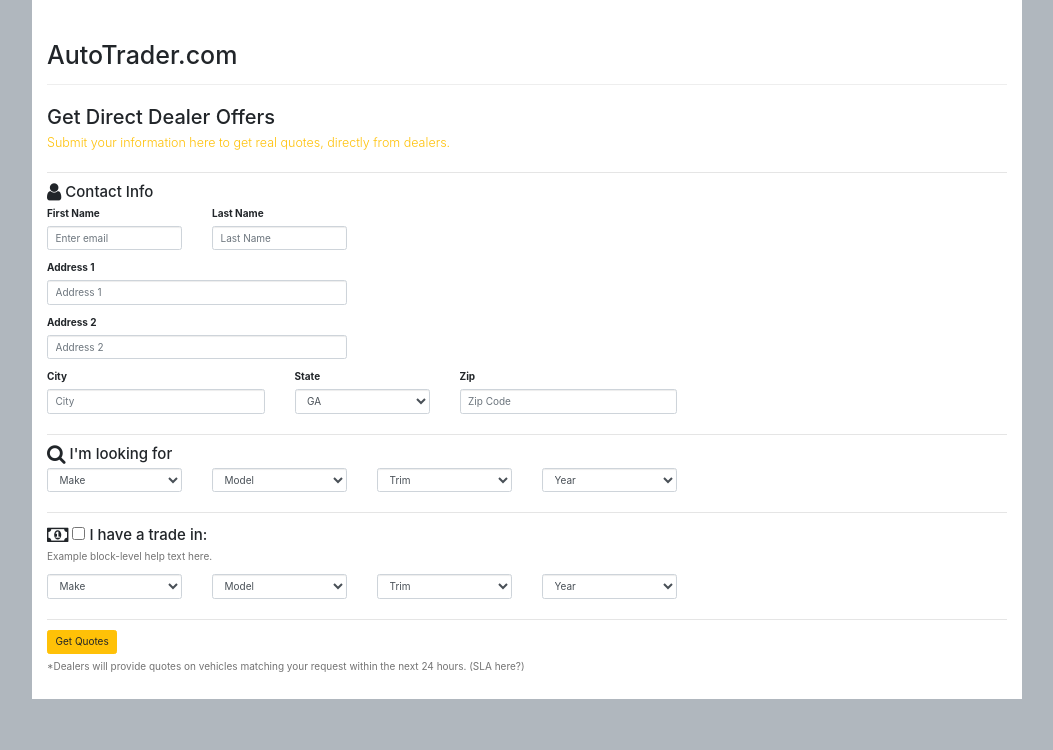
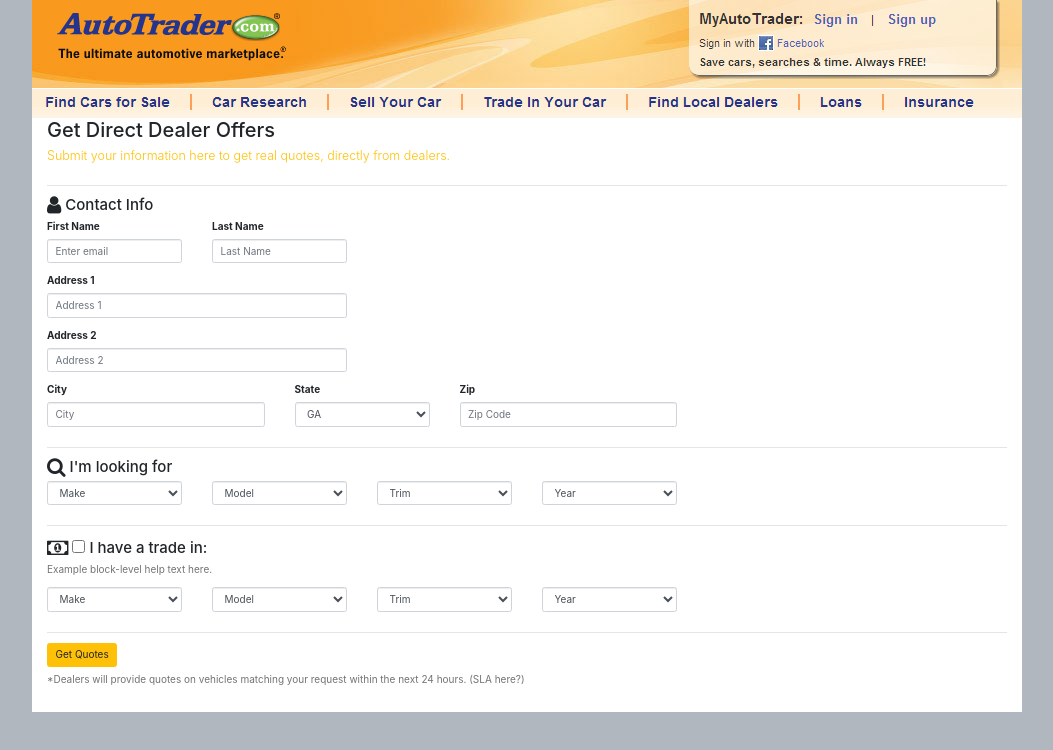
Before and after one commit to mdfloyd21/innovationday, a plain HTML site: page cust_request.html in a window 1280 px wide. Shown: the whole page, without its empty margins (113-1166 px from the left). Drawn offline with nearby package versions, Linux system fonts and the light colour scheme.

Commit message:
Added header

```diff
--- a/css/base_style.css
+++ b/css/base_style.css
@@ -1,9 +1,21 @@
 body{
 	background-color:#b0b7be;
+	padding:0;
+	margin:0;
+}
+
+.page-header{
+	padding-top:0;
+	margin-top:0;
+	padding-bottom:0;
+	margin-bottom:0;
+	border-bottom:0;
 }
 
 /* Customize container */
   .container {
+  	margin-top:0;
+  	padding-top:0;
     max-width: 990px;
     background-color:#fff;
   }
--- a/cust_request.html
+++ b/cust_request.html
@@ -9,11 +9,11 @@
 		<link href="../css/base_style.css" rel="stylesheet">
 	</head>
 	<body>
+		<div class="page-header text-center">
+			<img src="../img/autotrader_logo.png" alt=""/>
+		</div>
+		<div class="container">
 
-		<div class="container">
-			<div class="page-header">
-				<h1>AutoTrader.com</h1>
-			</div>
 			<h2>Get Direct Dealer Offers</h2>
 			<p class="lead text-warning">Submit your information here to get real quotes, directly from dealers.</p>
 			<hr/>
```
Also changed, not shown: cust_request_list.html (+5 -1 lines), img/autotrader_logo.png (added).
